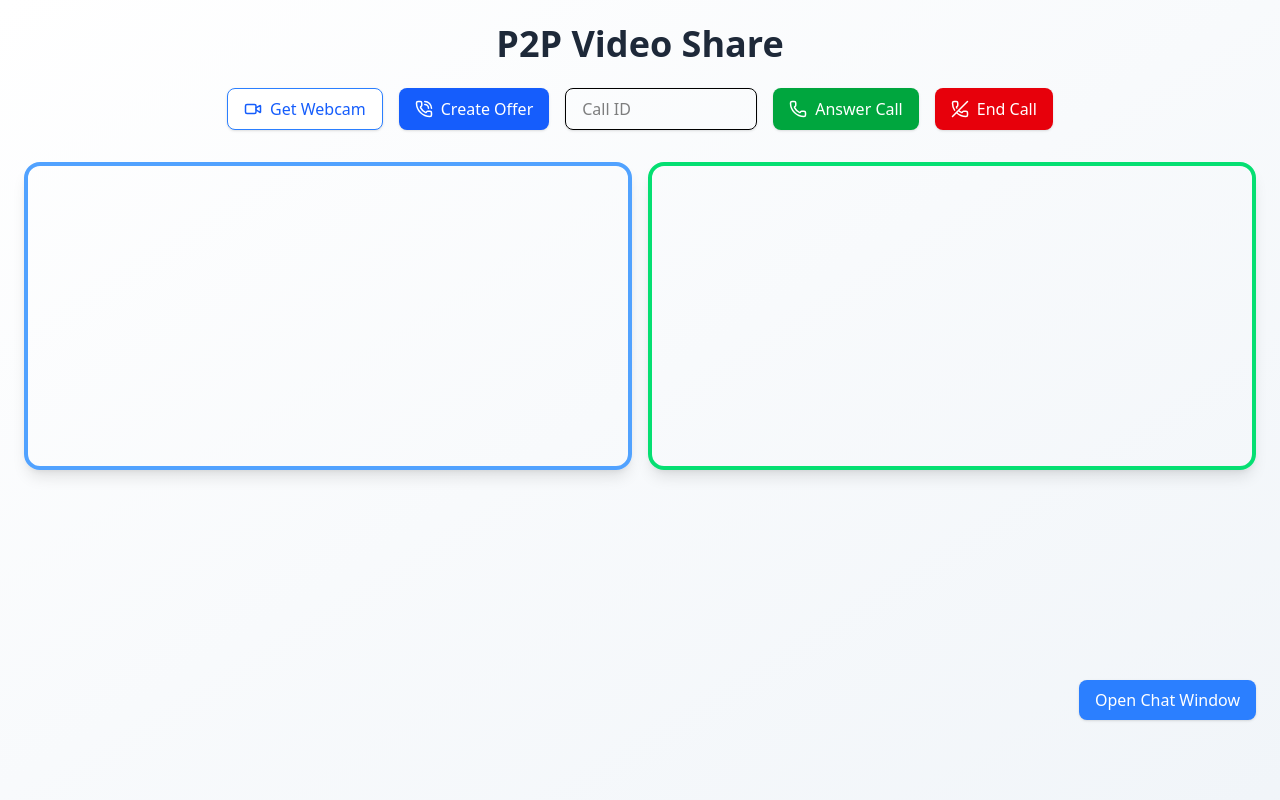
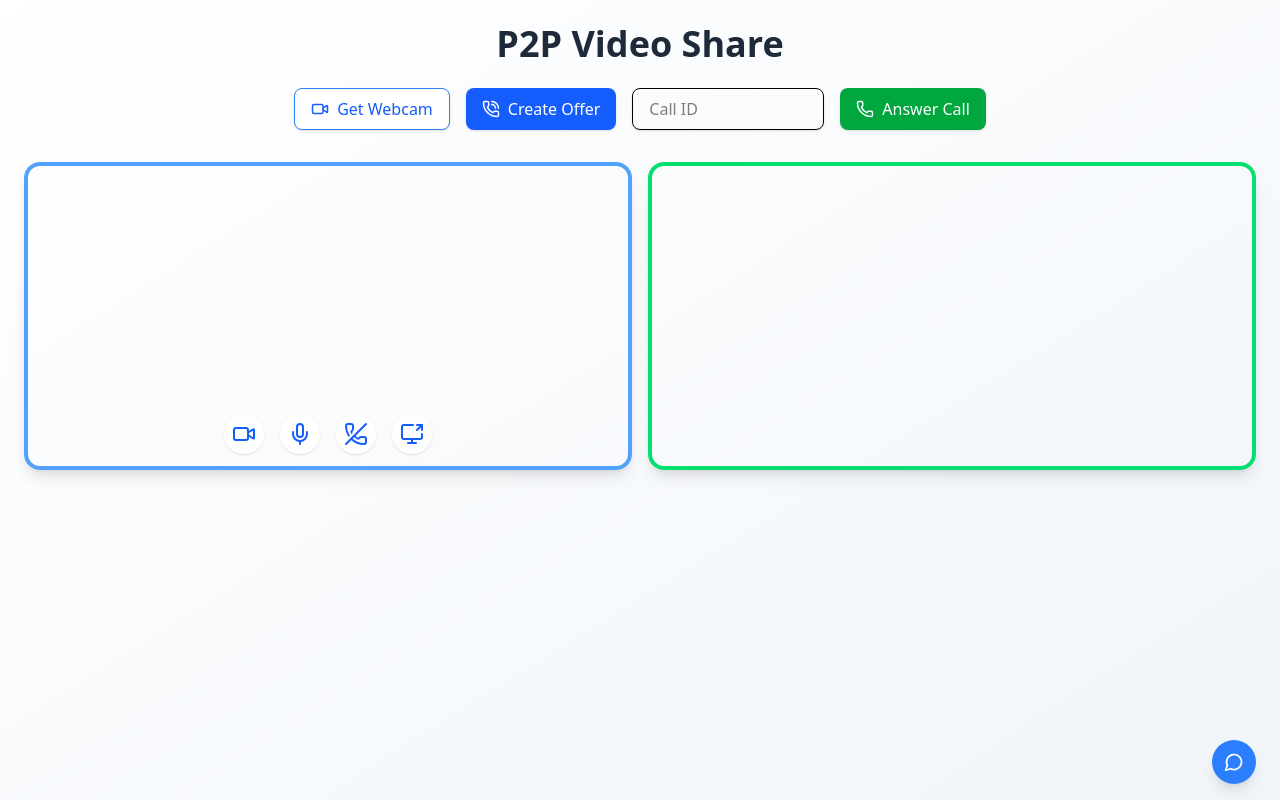
Before and after one commit to NOOB-3301/Project_Share_V2, a Next.js app: page /video in a window 1280 px wide. Built offline with nearby package versions, Linux system fonts and the light colour scheme.

Commit message:
feat: add screen sharing functionality and video/audio controls to VideoPage

```diff
--- a/app/video/page.tsx
+++ b/app/video/page.tsx
@@ -11,9 +11,12 @@ import {
   updateDoc,
 } from "firebase/firestore";
 import { motion } from "framer-motion";
-import { Video, PhoneCall, PhoneOff, VideoOff, Phone } from "lucide-react";
+import { Video, PhoneCall, PhoneOff, VideoOff, Phone, Mic, MicOff, ScreenShare } from "lucide-react";
+import { MessageCircle, X } from "lucide-react";
+
 import { toast, ToastContainer } from "react-toastify";
 import DraggableChatWindow from "../components/SharePage/ChatWindow";
+
 
 export default function VideoPage() {
 
@@ -26,6 +29,10 @@ export default function VideoPage() {
   //global stet managemnt
   const [senderpc, setSenderpc] = useState<RTCPeerConnection | null>(null);
   const [answerpc, setAnswerpc] = useState<RTCPeerConnection | null>(null);
+
+
+  const [isVideoOn, setIsVideoOn] = useState(true);
+  const [isAudioOn, setIsAudioOn] = useState(true);
 
 
   //video management
@@ -52,7 +59,7 @@ export default function VideoPage() {
   const handlechatwindow = () => {
     if (chatChannel) {
       setIsChatWindowOpen(prev => !prev)
-    }else {
+    } else {
       toast.error("Chat Channel is not open yet!")
     }
   }
@@ -66,9 +73,9 @@ export default function VideoPage() {
     setLocalStream(local);
   };
 
-  const notify = (text:string)=> toast(`${text}`)
+  const notify = (text: string) => toast(`${text}`)
   const createOffer = async () => {
-    if (!localStream){
+    if (!localStream) {
       notify("First Get The Camera Access to start Sharing!!!")
       return;
     }
@@ -132,7 +139,7 @@ export default function VideoPage() {
   };
 
   const answerOffer = async () => {
-      if (!callId || !localStream){
+    if (!callId || !localStream) {
       notify("Get The Camera Access and CallId to start Sharing and Answer the Call.....")
       return;
     }
@@ -191,6 +198,36 @@ export default function VideoPage() {
     setIsAnswering(false);
     notify("Call Answered Successfully!!!")
   };
+
+  const handleScreenShare = async() => {
+    if (localStream) {
+      const screenStream =await  navigator.mediaDevices.getDisplayMedia({
+        video: true,
+        audio: true,
+      });
+      setLocalStream(screenStream)
+      if(senderpc){
+        screenStream.getTracks().forEach((track) => senderpc.addTrack(track, screenStream));
+        senderpc.ontrack = (event) => {
+          event.streams[0].getTracks().forEach((track) => remoteStream?.addTrack(track));
+        }
+      }else if(answerpc){
+        screenStream.getTracks().forEach((track) => answerpc.addTrack(track, screenStream));
+        answerpc.ontrack = (event) => {
+          event.streams[0].getTracks().forEach((track) => remoteStream?.addTrack(track));
+        }
+      }else{
+        console.log("No Peer Connection Found not enntede sender or answer block")
+      }
+      screenStream.getVideoTracks()[0].onended = () => {
+        console.log("Screen sharing stopped");
+        setLocalStream(null);
+      }
+
+    } else {
+      notify("First Get The Camera Access to start Sharing!!!")
+    }
+  }
 
   const endCall = () => {
     senderpc?.close();
@@ -255,47 +292,110 @@ export default function VideoPage() {
             <Phone size={18} /> Answer Call
           </button>
         )}
-
-        <button
-          onClick={endCall}
-          className="flex items-center gap-2 bg-red-600 text-white hover:bg-red-700 px-4 py-2 rounded-lg shadow-sm transition"
-        >
-          <PhoneOff size={18} /> End Call
-        </button>
       </div>
 
-      <div className="flex flex-col md:flex-row gap-4 justify-center items-center">
+      <div className="relative flex flex-col md:flex-row gap-4 justify-center items-center">
+        <div className="relative w-full md:w-1/2">
           <video
             ref={localVideoRef}
             autoPlay
             playsInline
             muted
-          className="w-full md:w-1/2 border-4 border-blue-400 rounded-2xl shadow-lg"
+            className="w-full border-4 border-blue-400 rounded-2xl shadow-lg"
           />
+          {/* Controls over Local Video */}
+          <div className="absolute bottom-4 left-1/2 -translate-x-1/2 flex gap-4">
+            {/* Toggle Video */}
+            <motion.button
+              whileTap={{ scale: 0.9 }}
+              onClick={() => {
+                if (localStream) {
+                  const videoTrack = localStream.getVideoTracks()[0];
+                  videoTrack.enabled = !videoTrack.enabled;
+                  setIsVideoOn(videoTrack.enabled);
+                }
+              }}
+              className="bg-white/80 backdrop-blur p-2 rounded-full shadow hover:scale-105 transition"
+            >
+              {isVideoOn ? (
+                <Video className="text-blue-600 w-6 h-6" />
+              ) : (
+                <VideoOff className="text-red-500 w-6 h-6" />
+              )}
+            </motion.button>
+
+            {/* Toggle Audio */}
+            <motion.button
+              whileTap={{ scale: 0.9 }}
+              onClick={() => {
+                if (localStream) {
+                  const audioTrack = localStream.getAudioTracks()[0];
+                  audioTrack.enabled = !audioTrack.enabled;
+                  setIsAudioOn(audioTrack.enabled);
+                }
+              }}
+              className="bg-white/80 backdrop-blur p-2 rounded-full shadow hover:scale-105 transition"
+            >
+              {isAudioOn ? (
+                <Mic className="text-blue-600 w-6 h-6" />
+              ) : (
+                <MicOff className="text-red-500 w-6 h-6" />
+              )}
+            </motion.button>
+            {/* end call */}
+            <motion.button
+              whileTap={{ scale: 0.9 }}
+              onClick={endCall}
+              className="bg-white/80 backdrop-blur p-2 rounded-full shadow hover:scale-105 transition"
+              aria-label="End Call"
+            >
+              <PhoneOff className="text-blue-600 w-6 h-6" />
+            </motion.button>
+            <motion.button
+              whileTap={{ scale: 0.9 }}
+              onClick={handleScreenShare}
+              className="bg-white/80 backdrop-blur p-2 rounded-full shadow hover:scale-105 transition"
+              aria-label="End Call"
+            >
+              <ScreenShare className="text-blue-600 w-6 h-6" />
+            </motion.button>
+          </div>
+
+        </div>
+
+        <div className="relative w-full md:w-1/2">
           <video
             ref={remoteVideoRef}
             autoPlay
             playsInline
-          className="w-full md:w-1/2 border-4 border-green-400 rounded-2xl shadow-lg"
+            className="w-full border-4 border-green-400 rounded-2xl shadow-lg"
           />
         </div>
+      </div>
+
       <div>
+        <motion.button
+          whileTap={{ scale: 0.9 }}
+          onClick={handlechatwindow}
+          className={`fixed bottom-4 right-4 sm:right-6 p-3 rounded-full z-50 shadow-lg transition-colors duration-300 ${ischatwindowOpen ? 'bg-red-500 hover:bg-red-600' : 'bg-blue-500 hover:bg-blue-600'
+            }`}
+          title={ischatwindowOpen ? "Close Chat Window" : "Open Chat Window"}
+        >
           {ischatwindowOpen ? (
-            <button onClick={() => handlechatwindow()} className="absolute bottom-20 right-6 bg-red-500 text-white px-4 py-2 rounded-lg shadow-sm transition">
-                Close Chat Window
-            </button>
+            <X className="text-white w-5 h-5" />
           ) : (
-            <button onClick={() => handlechatwindow()} className="absolute bottom-20 right-6 bg-blue-500 text-white px-4 py-2 rounded-lg shadow-sm transition">
-                Open Chat Window
-            </button>
+            <MessageCircle className="text-white w-5 h-5" />
           )}
+        </motion.button>
+
+
 
         {ischatwindowOpen && chatChannel ? (
           <DraggableChatWindow chatChannel={chatChannel} />
-        ):(null)}
+        ) : (null)}
 
       </div>
-      <ToastContainer/>
+      <ToastContainer />
     </motion.div>
   );
 }
```
Also changed, not shown: app/groupchat/page.tsx (added, +12 -0 lines). Lines whose indentation alone changed are shown as unchanged.
